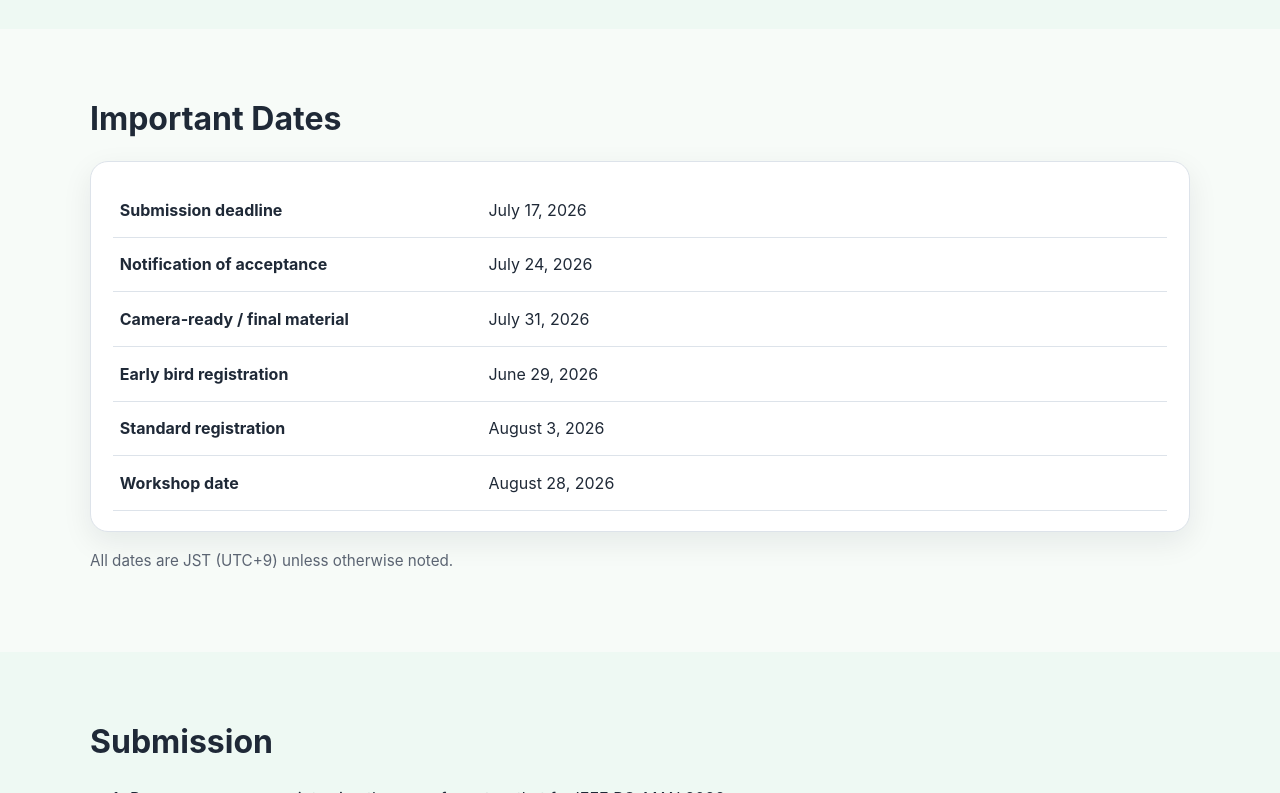
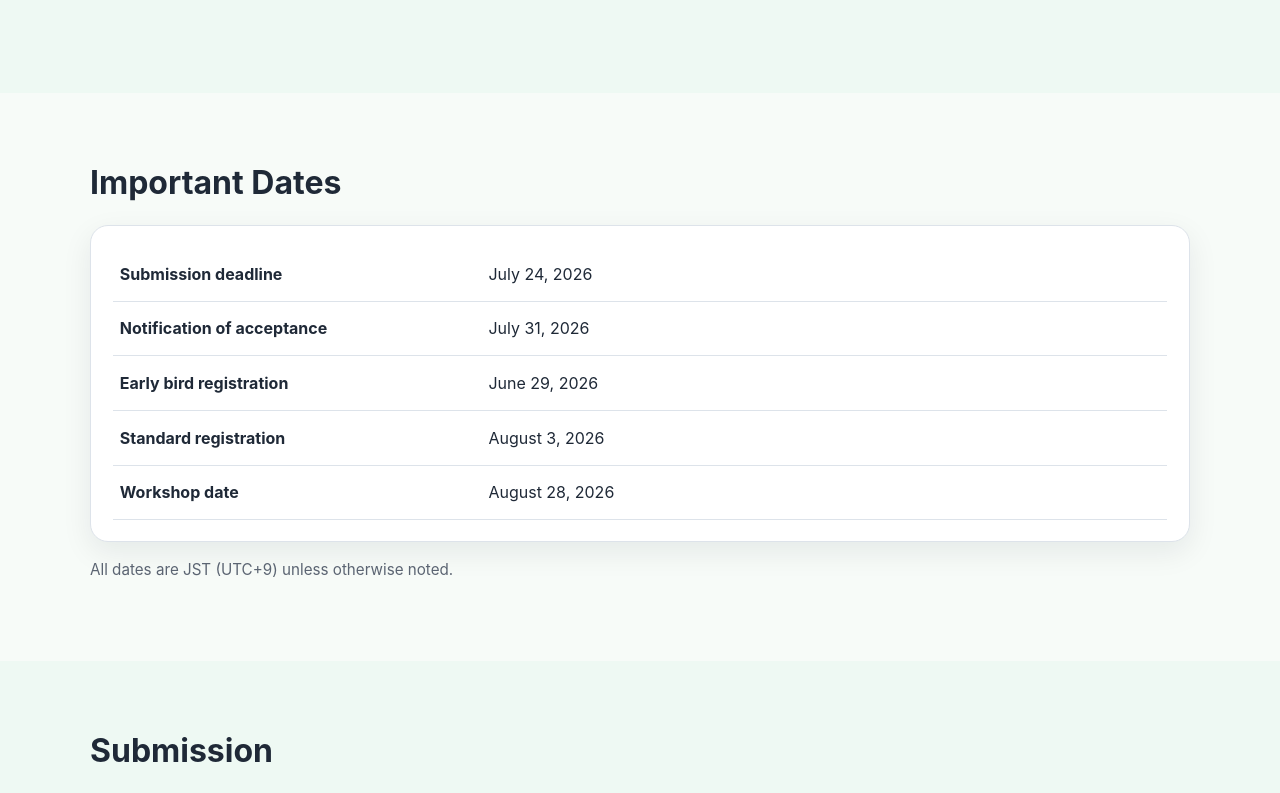
Before and after one commit to robot-system-biophilic-space-design/robot-system-biophilic-space-design.github.io, a plain HTML site: page index.html in a window 1280 px wide. Shown: the part 2007-2800 px from the top of the page. Drawn offline with Linux system fonts and the light colour scheme.

Commit message:
deadline extend

```diff
--- a/index.html
+++ b/index.html
@@ -43,6 +43,7 @@
         <h2>News</h2>
         <ul class="clean-list">
           <!-- NEWS-->
+          <li><strong>July 17</strong>: The submission deadline has been extended.</li>
           <li><strong>July 10</strong>: The submission deadline has been extended.</li>
           <li><strong>June 1</strong>: The workshop date has been decided.</li>
           <li><strong>April 20</strong>: Information of invited speakers is updated.</li>
@@ -100,9 +101,8 @@
       <div class="card">
         <table>
           <tbody>
-            <tr><th>Submission deadline</th><td>July 17, 2026</td></tr>
-            <tr><th>Notification of acceptance</th><td>July 24, 2026</td></tr>
-            <tr><th>Camera-ready / final material</th><td>July 31, 2026</td></tr>
+            <tr><th>Submission deadline</th><td>July 24, 2026</td></tr>
+            <tr><th>Notification of acceptance</th><td>July 31, 2026</td></tr>
             <tr><th>Early bird registration</th><td>June 29, 2026</td></tr>
             <tr><th>Standard registration</th><td>August 3, 2026</td></tr>
             <tr><th>Workshop date</th><td>August 28, 2026</td></tr>
@@ -172,7 +172,6 @@
           August 28 (Friday) PM
           <table>
             <tbody>
-              <tr><td>TBA</td></tr>
               <tr><th>14:00-16:00</th><td>Workshop 1st Half</td></tr>
               <tr><th>16:00-16:20</th><td>Coffee Break</td></tr>
               <tr><th>16:20-18:20</th><td>Workshop 2nd Half</td></tr>
```
